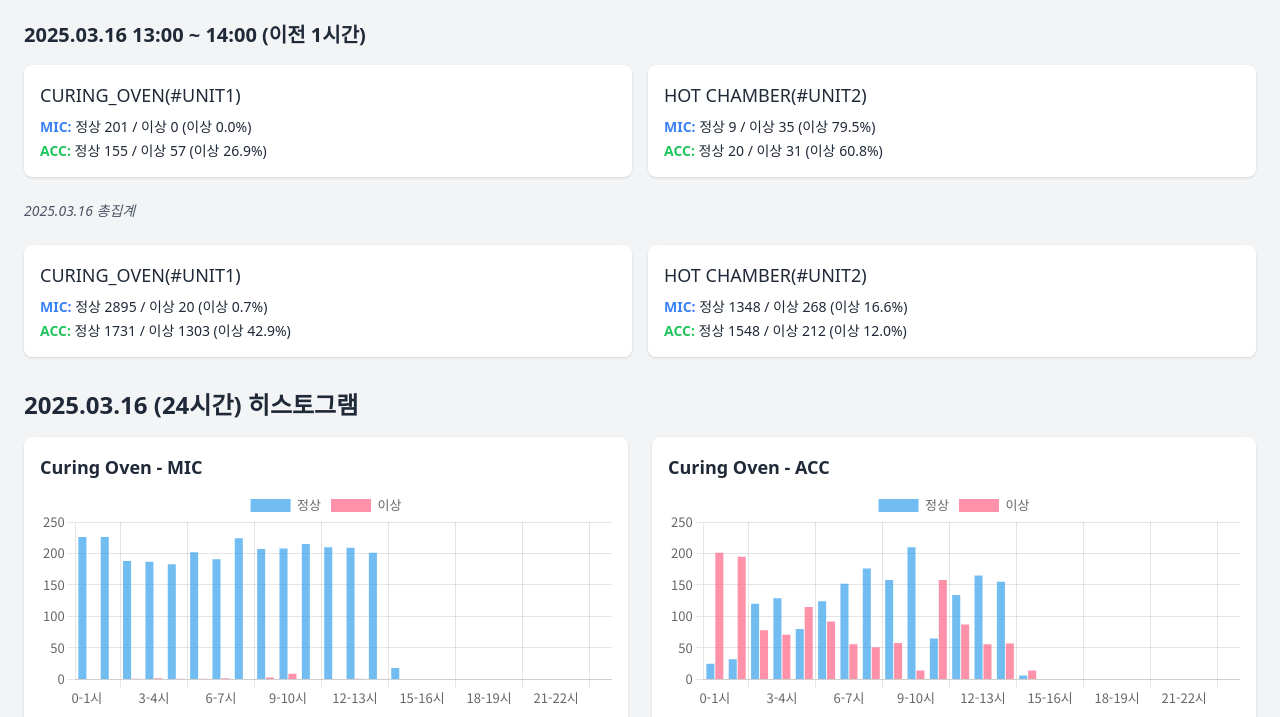
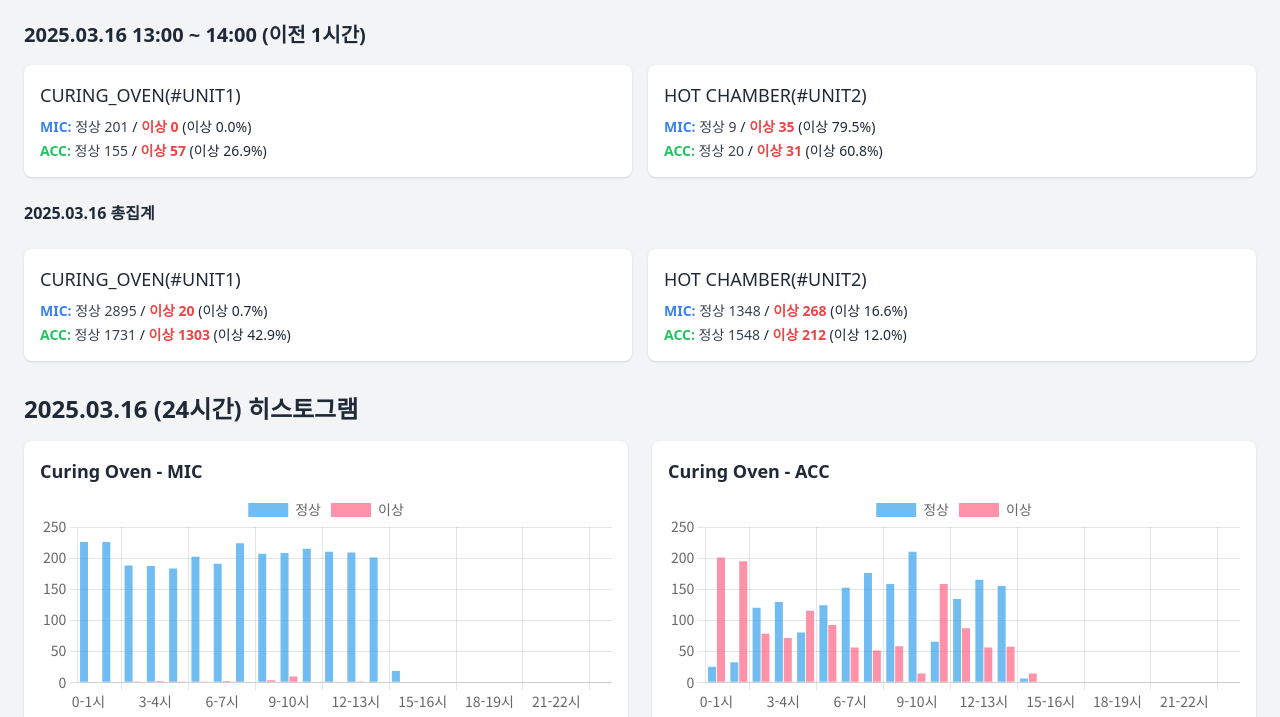
Before and after one commit to superhyuk/statics_mc, a plain HTML site: page index.html in a window 1280 px wide. Shown: the part 83-800 px from the top of the page. Drawn offline with nearby package versions, Linux system fonts and the light colour scheme; a web font is replaced by a local one.

Commit message:
weekly card section & title bold update

```diff
--- a/index.html
+++ b/index.html
@@ -23,6 +23,7 @@
     /* details 태그의 화살표를 모던하게 */
     details summary {
       list-style: none; /* 기본 화살표 제거 */
+      cursor: pointer;
     }
     details > summary::-webkit-details-marker {
       display: none; /* 크롬 기본 화살표 숨김 */
@@ -33,6 +34,16 @@
     }
     .group[open] .rotate-90 {
       transform: rotate(90deg);
+    }
+    /* 이상(Anomaly) 텍스트 빨간색 강조 */
+    .text-anomaly {
+      color: #ef4444; /* tailwind red-500 */
+      font-weight: 600;
+    }
+    /* 정상(Normal) 텍스트는 살짝 굵게 */
+    .text-normal {
+      color: #374151; /* gray-700 */
+      font-weight: 500;
     }
   </style>
 </head>
@@ -105,7 +116,7 @@
       <h2 class="text-xl font-semibold mb-4">24시간 상세 데이터</h2>
       <!-- details 태그에 group 클래스로 + 화살표 아이콘 -->
       <details class="group bg-white rounded-lg shadow p-4">
-        <summary class="flex items-center font-semibold mb-2 text-blue-600 gap-1">
+        <summary class="flex items-center font-semibold mb-2 text-blue-600 gap-1 cursor-pointer">
           <!-- 화살표 아이콘 (SVG) -->
           <svg class="w-4 h-4 rotate-90" fill="none" stroke="currentColor" stroke-width="2"
                viewBox="0 0 24 24" stroke-linecap="round" stroke-linejoin="round">
@@ -113,8 +124,9 @@
           </svg>
           24시간 상세 데이터 보기
         </summary>
-        <div class="mt-4 grid grid-cols-1 sm:grid-cols-2 md:grid-cols-3 gap-4" id="todayHourCards">
-          <!-- 24시간 시간대별 카드 -->
+        <!-- 여기에 시간대별 카드(접기/펼치기) -->
+        <div id="todayHourCards" class="mt-4 grid grid-cols-1 sm:grid-cols-2 md:grid-cols-3 gap-4">
+          <!-- 자바스크립트에서 각 시간을 details 카드로 생성 -->
         </div>
       </details>
     </section>
@@ -155,17 +167,18 @@
         </div>
       </div>
 
-      <!-- (4-B) 주차별 일 집계 (접기/펼치기) -->
+      <!-- (4-B) 주차별 일(Daily) 집계 (카드+접기) -->
       <details class="group bg-white rounded-lg shadow p-4">
-        <summary class="flex items-center font-semibold mb-2 text-blue-600 gap-1">
+        <summary class="flex items-center font-semibold mb-2 text-blue-600 gap-1 cursor-pointer">
           <svg class="w-4 h-4 rotate-90" fill="none" stroke="currentColor" stroke-width="2"
                viewBox="0 0 24 24" stroke-linecap="round" stroke-linejoin="round">
             <path d="M9 5l7 7-7 7"></path>
           </svg>
           주차별 일(Daily) 집계 보기
         </summary>
-        <div id="weeklyDayBreakdown" class="mt-4">
-          <!-- JS로 주차별 일자별 집계를 표시 -->
+        <!-- JS로 주차별 일자별 집계를 카드 형태로 표시 -->
+        <div id="weeklyDayBreakdown" class="mt-4 space-y-6">
+          <!-- 자바스크립트에서 생성 -->
         </div>
       </details>
     </section>
--- a/scripts.js
+++ b/scripts.js
@@ -1,6 +1,6 @@
 // 전역 폰트
 Chart.defaults.font.family = "'D2Coding', 'Pretendard', 'Noto Sans KR', sans-serif";
-Chart.defaults.font.size = 13;
+Chart.defaults.font.size = 14;
 
 const chartColors = {
   normal: 'rgba(54, 162, 235, 0.7)',
@@ -10,7 +10,7 @@ const chartColors = {
 let charts = {};
 
 /* --------------------------------------------------
-   1) Machine ID 순서 고정
+   1) Machine ID 순서 고정 (사용 예시)
    MACHINE2 -> MACHINE3
 -------------------------------------------------- */
 function sortMachineIds(keys) {
@@ -74,7 +74,7 @@ function updateDashboard(data){
   // (2) 오늘(24시간) 히스토그램
   renderTodayHistograms(data);
 
-  // (3) 24시간 상세
+  // (3) 24시간 상세 (카드+접기)
   renderTodayHourCards(data);
 
   // (4) 주별
@@ -148,12 +148,14 @@ function renderRecentHour(data){
       <h3 class="font-medium text-lg mb-2">${c.display_name||mId}</h3>
       <div class="text-sm mb-1">
         <span class="font-semibold text-blue-500">MIC:</span>
-        정상 ${c.MIC_processed||0} / 이상 ${c.MIC_anomaly||0}
+        <span class="text-normal">정상 ${c.MIC_processed||0}</span>
+        / <span class="text-anomaly">이상 ${c.MIC_anomaly||0}</span>
         (이상 ${micRate}%)
       </div>
       <div class="text-sm">
         <span class="font-semibold text-green-500">ACC:</span>
-        정상 ${c.ACC_processed||0} / 이상 ${c.ACC_anomaly||0}
+        <span class="text-normal">정상 ${c.ACC_processed||0}</span>
+        / <span class="text-anomaly">이상 ${c.ACC_anomaly||0}</span>
         (이상 ${accRate}%)
       </div>
     `;
@@ -176,8 +178,9 @@ function renderTodayDailySummary(data){
   }
 
   const dateStr= dailyTotals.displayDate;
+  // 타이틀을 좀 더 진하고 크게
   const heading= document.createElement('div');
-  heading.className= "col-span-full mb-2 text-gray-600 text-sm italic";
+  heading.className= "col-span-full mb-2 text-md font-bold text-gray-800";
   heading.textContent= `${dateStr} 총집계`;
   container.appendChild(heading);
 
@@ -194,12 +197,14 @@ function renderTodayDailySummary(data){
       <h3 class="font-medium text-lg mb-2">${obj.display_name||mId}</h3>
       <div class="text-sm mb-1">
         <span class="font-semibold text-blue-500">MIC:</span>
-        정상 ${obj.MIC_processed} / 이상 ${obj.MIC_anomaly}
+        <span class="text-normal">정상 ${obj.MIC_processed}</span>
+        / <span class="text-anomaly">이상 ${obj.MIC_anomaly}</span>
         (이상 ${micRate}%)
       </div>
       <div class="text-sm">
         <span class="font-semibold text-green-500">ACC:</span>
-        정상 ${obj.ACC_processed} / 이상 ${obj.ACC_anomaly}
+        <span class="text-normal">정상 ${obj.ACC_processed}</span>
+        / <span class="text-anomaly">이상 ${obj.ACC_anomaly}</span>
         (이상 ${accRate}%)
       </div>
     `;
@@ -325,7 +330,7 @@ function renderOneDayChart(data, machineId, sensorKey, canvasId){
 }
 
 /* --------------------------------------------------
-   (3) 24시간 상세 (카드)
+   (3) 24시간 상세 (각 시간대를 카드+details로)
 -------------------------------------------------- */
 function renderTodayHourCards(data){
   const container= document.getElementById('todayHourCards');
@@ -348,35 +353,55 @@ function renderTodayHourCards(data){
     const mo= hourlyData[hourKey]||{};
 
     const label= `${h}-${h+1}시`;
-    let cardHtml= `<h3 class="font-semibold mb-2">${label}</h3>`;
 
-    // 정렬된 순서
+    // details 만들기
+    const detail = document.createElement('details');
+    detail.className = "group bg-white rounded-lg shadow p-4";
+
+    let innerHtml = `
+      <summary class="flex items-center font-semibold mb-2 text-blue-600 gap-1 cursor-pointer">
+        <svg class="w-4 h-4 rotate-90" fill="none" stroke="currentColor" stroke-width="2"
+             viewBox="0 0 24 24" stroke-linecap="round" stroke-linejoin="round">
+          <path d="M9 5l7 7-7 7"></path>
+        </svg>
+        ${label}
+      </summary>
+    `;
+
+    // 내용부
+    let content = ``;
     const mchKeys= sortMachineIds(Object.keys(mo));
     if(!mchKeys.length){
-      cardHtml+= `<div class="text-sm text-gray-400">데이터 없음</div>`;
+      content+= `<div class="text-sm text-gray-400">데이터 없음</div>`;
     } else {
       mchKeys.forEach(mId=>{
         const c= mo[mId];
-        const micStr= `정상 ${c.MIC_processed||0} / 이상 ${c.MIC_anomaly||0}`;
-        const accStr= `정상 ${c.ACC_processed||0} / 이상 ${c.ACC_anomaly||0}`;
-        cardHtml+= `
+        const micNormal = c.MIC_processed||0;
+        const micAnom   = c.MIC_anomaly||0;
+        const accNormal = c.ACC_processed||0;
+        const accAnom   = c.ACC_anomaly||0;
+
+        content += `
           <div class="border-t pt-2 mt-2 text-sm">
             <div class="font-medium mb-1">${c.display_name||mId}</div>
-            <div class="mb-1 text-blue-500 font-semibold">
-              MIC: <span class="text-black font-normal">${micStr}</span>
+            <div class="mb-1">
+              <span class="font-semibold text-blue-500">MIC:</span>
+              <span class="text-normal">정상 ${micNormal}</span>
+              / <span class="text-anomaly">이상 ${micAnom}</span>
             </div>
-            <div class="text-green-500 font-semibold">
-              ACC: <span class="text-black font-normal">${accStr}</span>
+            <div>
+              <span class="font-semibold text-green-500">ACC:</span>
+              <span class="text-normal">정상 ${accNormal}</span>
+              / <span class="text-anomaly">이상 ${accAnom}</span>
             </div>
           </div>
         `;
       });
     }
 
-    const div= document.createElement('div');
-    div.className= "bg-gray-50 rounded-lg shadow p-4";
-    div.innerHTML= cardHtml;
-    container.appendChild(div);
+    innerHtml += `<div class="mt-2">${content}</div>`;
+    detail.innerHTML = innerHtml;
+    container.appendChild(detail);
   }
 }
 
@@ -494,7 +519,6 @@ function renderWeeklyCharts(data){
 
   // Curing Oven - MIC
   const dsCuringMic= getWeeklyMachineSensorData(wd, "MACHINE2", "MIC");
-  // 라벨을 "Week_1 (2/19 ~ 2/25)" 식으로 바꾸기
   dsCuringMic.labels= dsCuringMic.labels.map(k=> getWeekRangeLabel(k, firstDt));
   renderWeeklyChart("weeklyChartCuringOvenMic","weeklyTableCuringOvenMic", dsCuringMic);
 
@@ -515,7 +539,9 @@ function renderWeeklyCharts(data){
 }
 
 /*
-   (4-B) 주차별 "일(Daily)" 집계를 실제 표시
+   (4-B) 주차별 "일(Daily)" 집계를 카드 형태로 표시
+   - 각 주차별로 details를 만들고, 그 안에서 7일치 각 날짜를
+     작은 카드(접기/펼치기)로 나누어서 보여줍니다.
 */
 function renderWeeklyDayBreakdown(data){
   const container= document.getElementById('weeklyDayBreakdown');
@@ -548,25 +574,26 @@ function renderWeeklyDayBreakdown(data){
     const start = new Date(year, mon, day + (wNum-1)*7);
     const end   = new Date(start.getTime() + 6*24*3600*1000);
 
-    // 제목 표시: "Week_1 (일자별 집계) / (2/19 ~ 2/25)"
-    const rangeLabel = `${weekKey} (일자별 집계)`;
-    const rangeSub   = `*${start.getMonth()+1}/${start.getDate()} ~ ${end.getMonth()+1}/${end.getDate()}*`;
+    // 주차 큰 카드(접기/펼치기)
+    const wrapDetails = document.createElement('details');
+    wrapDetails.className = "group bg-gray-50 rounded-lg shadow p-4";
 
-    let html = `<h4 class="font-semibold text-base mb-1">${rangeLabel}</h4>
-                <p class="text-sm text-gray-400 mb-2">${rangeSub}</p>`;
+    // 제목 표시: "Week_1 (2/19 ~ 2/25)"
+    const sLabel= `${start.getMonth()+1}/${start.getDate()}`;
+    const eLabel= `${end.getMonth()+1}/${end.getDate()}`;
+    const summaryHtml = `
+      <summary class="flex items-center font-semibold mb-2 text-blue-600 gap-1 cursor-pointer">
+        <svg class="w-4 h-4 rotate-90" fill="none" stroke="currentColor" stroke-width="2"
+             viewBox="0 0 24 24" stroke-linecap="round" stroke-linejoin="round">
+          <path d="M9 5l7 7-7 7"></path>
+        </svg>
+        ${weekKey} (${sLabel} ~ ${eLabel})
+      </summary>
+    `;
 
-    // day별 표
-    // 7일 동안 돌면서 dailyData[YYYY-MM-DD]를 찾아 합산 표시
-    html += `<table class="w-full text-sm mb-4 border rounded">
-              <thead>
-                <tr class="bg-gray-50 border-b">
-                  <th class="py-1 px-2">날짜</th>
-                  <th class="py-1 px-2">Curing Oven(MIC/ACC 이상/정상)</th>
-                  <th class="py-1 px-2">Hot Chamber(MIC/ACC 이상/정상)</th>
-                </tr>
-              </thead>
-              <tbody>
-    `;
+    let daysHtml = `<div class="mt-2 grid grid-cols-1 md:grid-cols-3 gap-4">`;
+
+    // 7일 돌면서
     for(let i=0;i<7;i++){
       const tmp = new Date(start.getTime() + i*24*3600*1000);
       const yyy = tmp.getFullYear();
@@ -574,44 +601,70 @@ function renderWeeklyDayBreakdown(data){
       const dd  = String(tmp.getDate()).padStart(2,'0');
       const dayKey= `${yyy}-${mm}-${dd}`;
 
-      let coStr= "-"; // Curing Oven(#UNIT1) 데이터
-      let hcStr= "-"; // Hot Chamber(#UNIT2) 데이터
+      // 날짜별 카드 (단순 div 사용)
+      let cardHtml = `<div class="bg-white rounded-lg shadow p-3">`;
+      cardHtml += `<h4 class="font-medium mb-2 text-sm text-gray-700">${dayKey}</h4>`;
+
+      // MACHINE2, MACHINE3 각각 표시
+      let coStr = `<div class="text-sm text-gray-400">- 데이터 없음 -</div>`;
+      let hcStr = ``;
 
       const dayObj= dailyData[dayKey];
       if(dayObj){
-        // MACHINE2
-        if(dayObj["MACHINE2"]){
-          const c= dayObj["MACHINE2"];
-          const micAbn = c.MIC_anomaly||0, micProc=c.MIC_processed||0;
-          const accAbn = c.ACC_anomaly||0, accProc=c.ACC_processed||0;
-          coStr = `MIC(${micProc}/${micAbn}), ACC(${accProc}/${accAbn})`;
-        }
-        // MACHINE3
-        if(dayObj["MACHINE3"]){
-          const c= dayObj["MACHINE3"];
-          const micAbn = c.MIC_anomaly||0, micProc=c.MIC_processed||0;
-          const accAbn = c.ACC_anomaly||0, accProc=c.ACC_processed||0;
-          hcStr = `MIC(${micProc}/${micAbn}), ACC(${accProc}/${accAbn})`;
+        // MACHINE2 (Curing Oven)
+        const c2 = dayObj["MACHINE2"];
+        // MACHINE3 (Hot Chamber)
+        const c3 = dayObj["MACHINE3"];
+        if(c2 || c3){
+          // 있으면 구분해서 표시
+          coStr = '';
+          if(c2){
+            const micN = c2.MIC_processed||0, micA = c2.MIC_anomaly||0;
+            const accN = c2.ACC_processed||0, accA = c2.ACC_anomaly||0;
+            coStr += `
+              <div class="mb-1">
+                <span class="font-semibold text-blue-500">Curing(MIC):</span>
+                <span class="text-normal">정상 ${micN}</span>
+                / <span class="text-anomaly">이상 ${micA}</span>
+              </div>
+              <div class="mb-2">
+                <span class="font-semibold text-green-500">Curing(ACC):</span>
+                <span class="text-normal">정상 ${accN}</span>
+                / <span class="text-anomaly">이상 ${accA}</span>
+              </div>
+            `;
+          } else {
+            coStr += `<div class="text-sm text-gray-400">Curing Oven 데이터 없음</div>`;
+          }
+          if(c3){
+            const micN = c3.MIC_processed||0, micA = c3.MIC_anomaly||0;
+            const accN = c3.ACC_processed||0, accA = c3.ACC_anomaly||0;
+            coStr += `
+              <div class="mb-1">
+                <span class="font-semibold text-blue-500">Hot(MIC):</span>
+                <span class="text-normal">정상 ${micN}</span>
+                / <span class="text-anomaly">이상 ${micA}</span>
+              </div>
+              <div>
+                <span class="font-semibold text-green-500">Hot(ACC):</span>
+                <span class="text-normal">정상 ${accN}</span>
+                / <span class="text-anomaly">이상 ${accA}</span>
+              </div>
+            `;
+          } else {
+            coStr += `<div class="text-sm text-gray-400">Hot Chamber 데이터 없음</div>`;
+          }
         }
       }
+      cardHtml += coStr;
+      cardHtml += `</div>`; // card end
 
-      html += `
-        <tr class="border-b">
-          <td class="py-1 px-2">${dayKey}</td>
-          <td class="py-1 px-2">${coStr}</td>
-          <td class="py-1 px-2">${hcStr}</td>
-        </tr>
-      `;
+      daysHtml += cardHtml;
     }
-    html += "</tbody></table>";
+    daysHtml += `</div>`; // grid end
 
-    // 추가정보 없으면 안내문
-    // (이미 표현)
-
-    const div = document.createElement('div');
-    div.className="mb-6";
-    div.innerHTML= html;
-    container.appendChild(div);
+    wrapDetails.innerHTML = summaryHtml + daysHtml;
+    container.appendChild(wrapDetails);
   });
 }
 
```
